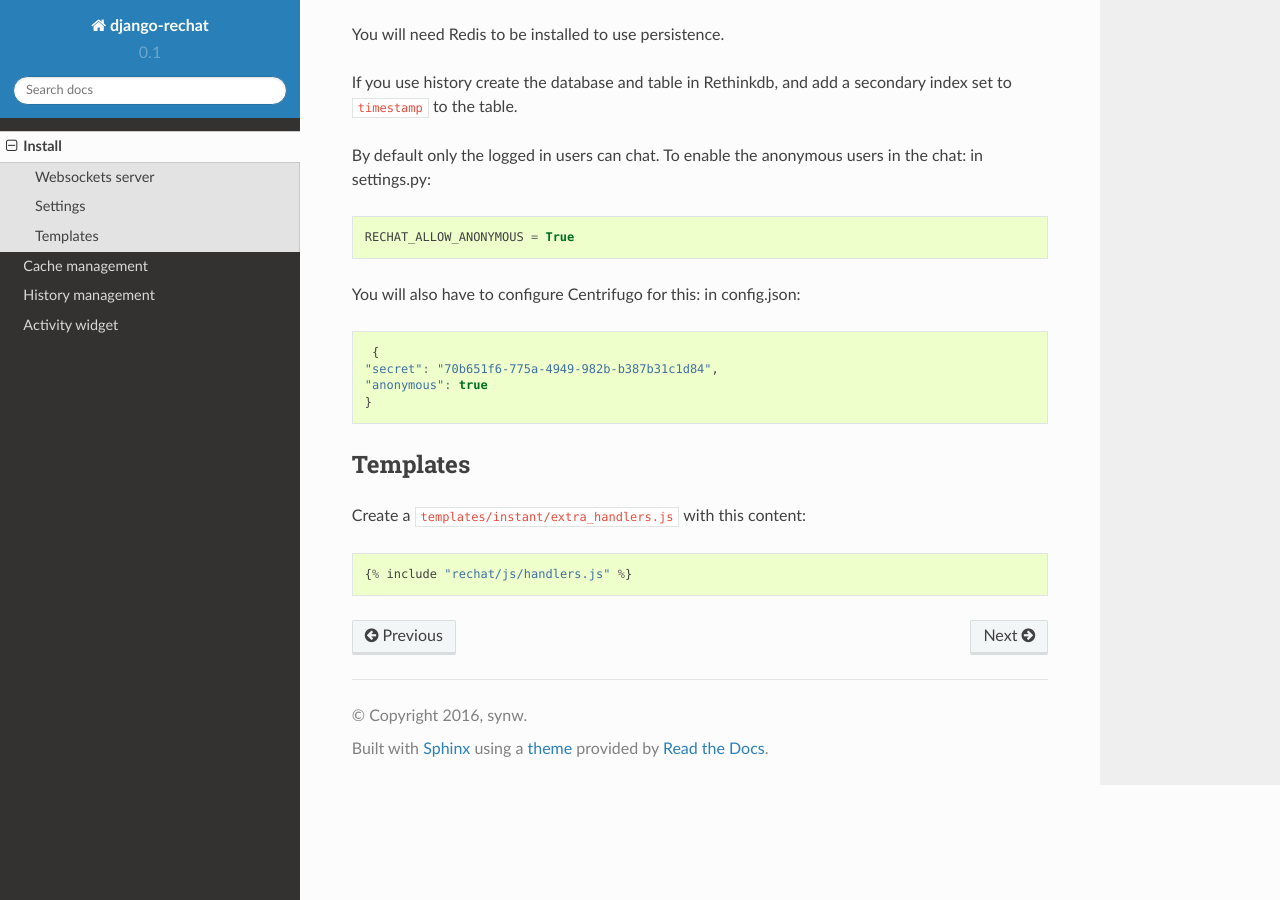
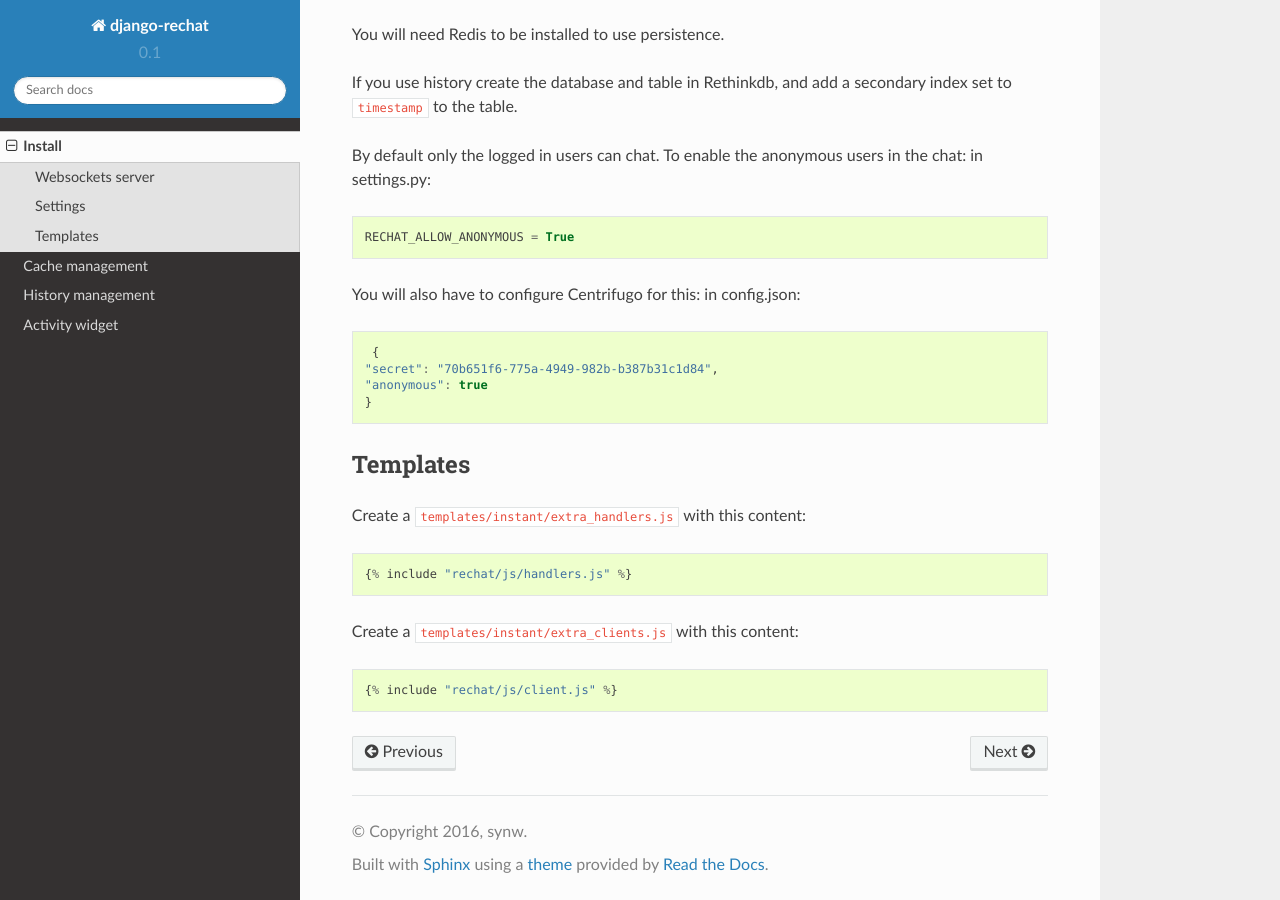
Before and after one commit to synw/django-rechat, a Sphinx documentation site: the page built from docs/src/install.rst, in a window 1280 px wide and 900 px high, scrolled down 981 px. Built offline with Sphinx 7.4.7 and the Read the Docs theme 2.0.0, drawn with Linux system fonts in a browser that asks for light colours.

Commit message:
Correction in doc

```diff
--- a/docs/src/install.rst
+++ b/docs/src/install.rst
@@ -87,3 +87,12 @@ Create a ``templates/instant/extra_handlers.js`` with this content:
 ::
 
    {% include "rechat/js/handlers.js" %}
+
+
+Create a ``templates/instant/extra_clients.js`` with this content:
+
+.. highlight:: python
+
+::
+
+   {% include "rechat/js/client.js" %}
```
